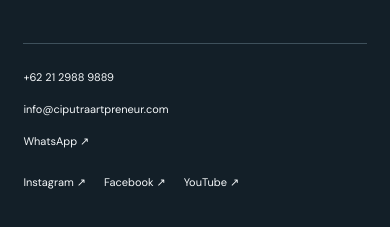
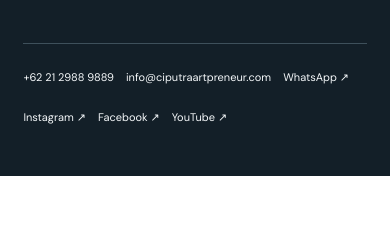
Before and after one commit to triyanarief/cac-website-proposal, a React (Vite) app: page / in a window 390 px wide. Shown: the part 7648-7875 px from the top of the page. After the commit the page ends 7824 px from the top, so only its background shows below. Built offline with nearby package versions, Linux system fonts and the light colour scheme.

Commit message:
Align CAC footer contacts and unify mobile navigation
Sync MagicPath revision 458827629471105024 following Dyta review. Normalize mobile menu typography and uppercase event planning label, replay hero copy animations with every slide, and align footer contact links responsively.

```diff
--- a/src/components/generated/cac-feedback.css
+++ b/src/components/generated/cac-feedback.css
@@ -73,3 +73,19 @@
 .cac .testimonial-speaker+h3{margin-top:0}
 
 .cac .testimonial-preview .video-platform{top:12px;left:12px;right:auto;bottom:auto}
+
+/* Dyta mobile menu feedback, 08 Oct 2026 11:13 WIB. */
+@container cac (max-width:1100px){
+.cac .mobile-nav>button,.cac .mobile-venue-dropdown>summary{font-size:25px;font-weight:400;line-height:1.25;letter-spacing:-.035em;text-transform:uppercase}
+}
+@container cac (max-width:760px){
+.cac .mobile-nav>button,.cac .mobile-venue-dropdown>summary{font-size:24px}
+}
+
+/* Dyta: align all footer contact link buttons, 08 Oct 2026 13:06 WIB. */
+.cac .footer-contact-row>div{align-items:center}
+.cac .footer-contact-row a{display:inline-flex;align-items:center;line-height:1.5;white-space:nowrap}
+@container cac (max-width:760px){
+.cac .footer-contact-row>div:first-child{flex-direction:row;flex-wrap:wrap;gap:12px;align-items:center}
+.cac .footer-contact-row>div+div{gap:12px;align-items:center}
+}
```
Also changed, not shown: src/components/generated/CACVisitorOrganizerJourneys05Oct.tsx (+2 -2 lines).
